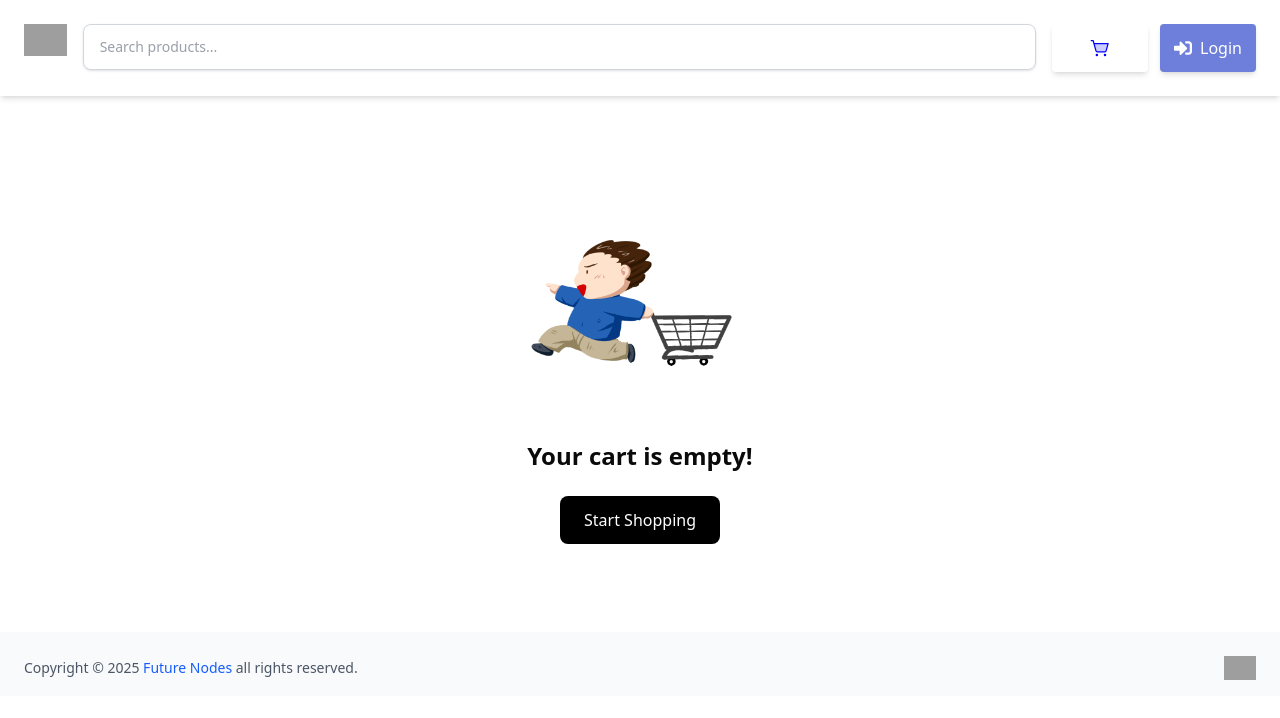
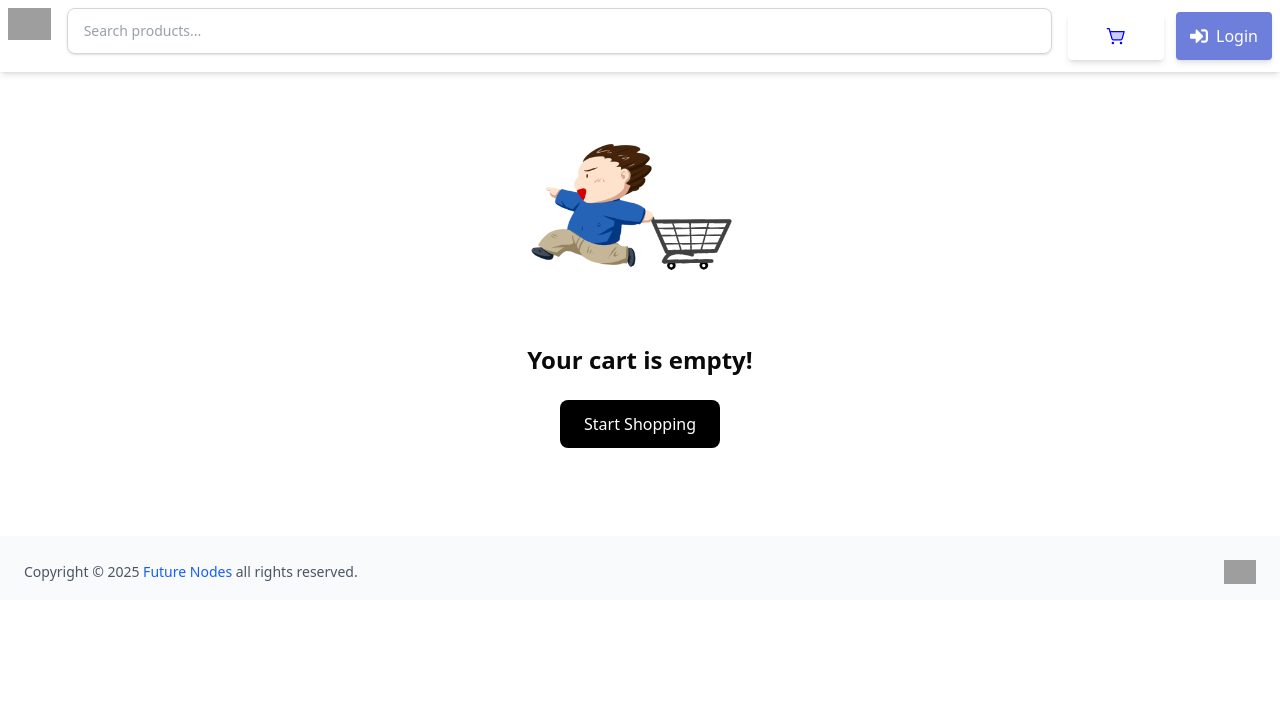
Before and after one commit to kunalrisaanva/blue-berry, a Next.js app in the folder frontend/: page /cart in a window 1280 px wide. Shown: the top 718 px of the page. Built offline with nearby package versions, Linux system fonts and the light colour scheme; grey boxes are pictures that could not be loaded.

Commit message:
feat: update Navbar styling for fixed positioning and enhance Main component with top padding

```diff
--- a/frontend/src/app/components/Navbar.tsx
+++ b/frontend/src/app/components/Navbar.tsx
@@ -53,7 +53,7 @@ const Navbar = () => {
 
   return (
     <>
-      <nav className="p-4 shadow-md flex flex-row justify-center   ">
+      <nav className="fixed top-0 left-0 w-full z-50 bg-white shadow-md min-h-[4.5rem] flex flex-row justify-center">
         <div className="flex flex-col md:flex-row w-[1300px] gap-4 p-2">
           {/* Logo */}
           <div className="w-auto">
--- a/frontend/src/app/page.tsx
+++ b/frontend/src/app/page.tsx
@@ -48,7 +48,7 @@ function Main({}: Props) {
   }
 
   return (
-    <div className="w-full ">
+    <div className="w-full pt-[4.5rem]"> {/* Add top padding here */}
       <Slider />
 
       <div className="my-6 ">
```
